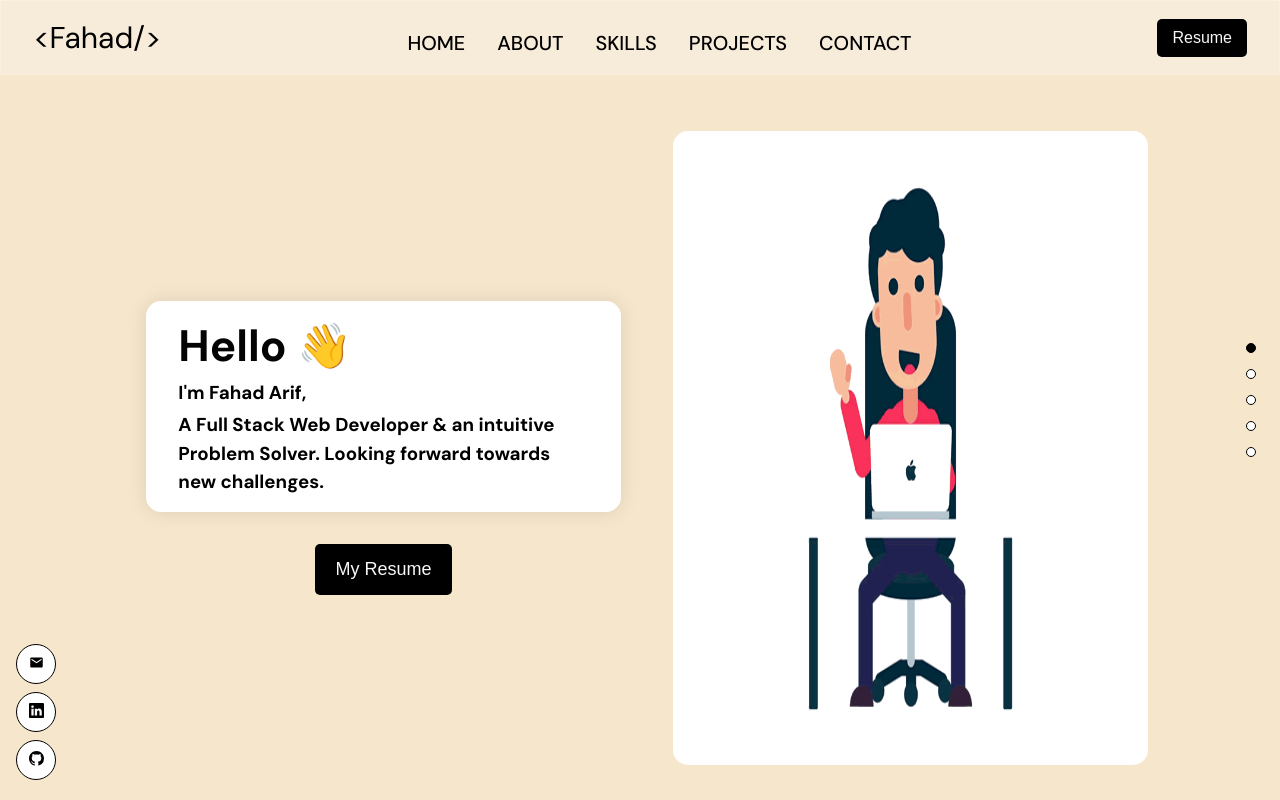
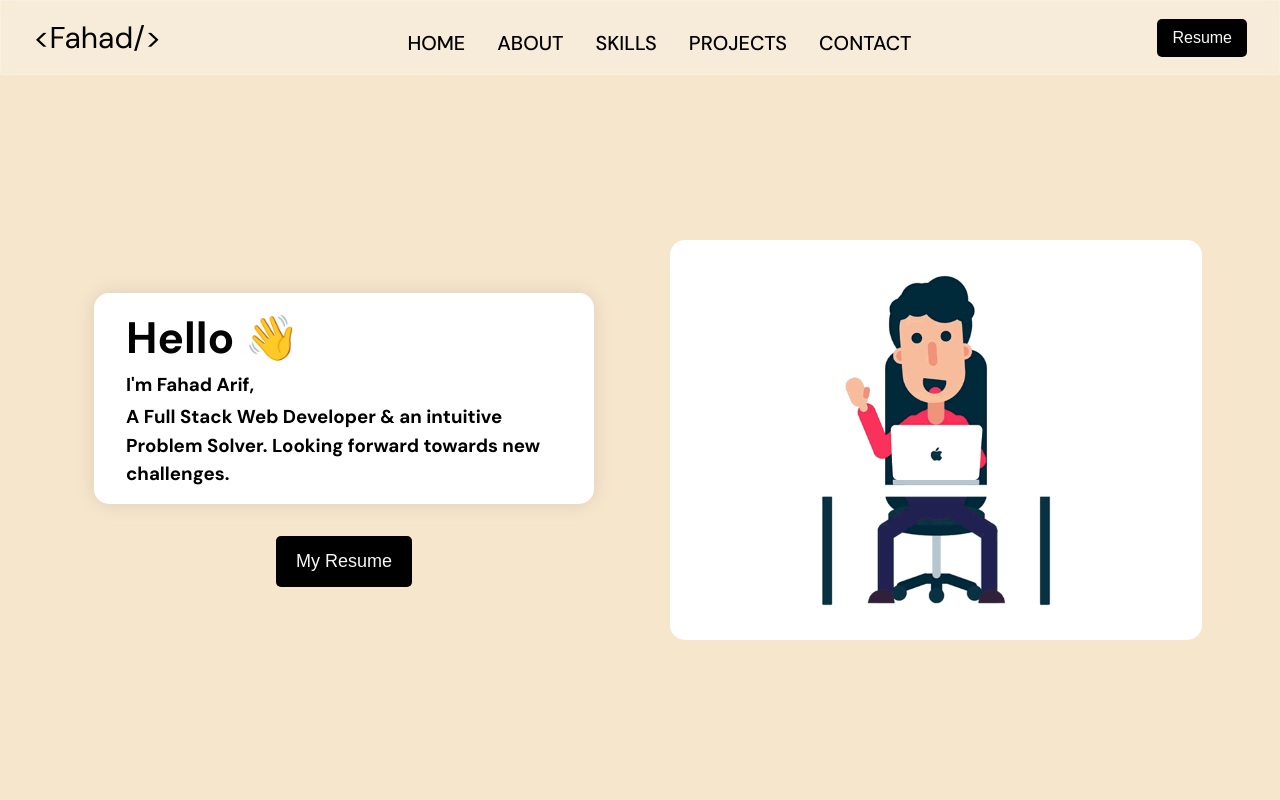
Before and after one commit to fahad9988/fahad9988.github.io, a React (Create React App) app: page / in a window 1280 px wide. Shown: the top 800 px of the page. Built offline with nearby package versions, Linux system fonts and the light colour scheme.

Commit message:
final changes

```diff
--- a/public/index.html
+++ b/public/index.html
@@ -2,7 +2,7 @@
 <html lang="en">
   <head>
     <meta charset="utf-8" />
-    <link rel="icon" href="%PUBLIC_URL%/favicon.ico" />
+    <link rel="icon" href="%PUBLIC_URL%/Fahad-Professional-1.jpeg" />
     <meta name="viewport" content="width=device-width, initial-scale=1" />
     <meta name="theme-color" content="#000000" />
     <meta
--- a/src/App.scss
+++ b/src/App.scss
@@ -12,10 +12,7 @@
 }
 
 .app__container {
- width: 100%;
- min-height: 100vh;
- display: flex;
- flex-direction: row;
+
 }
 
 .app__flex {
--- a/src/components/NavigationDots.jsx
+++ /dev/null
@@ -1,18 +0,0 @@
-import React from 'react'
-
-const NavigationDots = ({active}) => {
-  return (
-<div className='app__navigation' >
-{["Home","About","Skills","Projects","Contact"].map((item,index) => (
-     <a
-     key={item+index}
-     className="app__navigation-dot"
-     href={`#${item.toLowerCase()}`}
-     style={active===item.toLowerCase()? {backgroundColor:"black"}:{}}
-     />
-))}
-</div>
-  )
-}
-
-export default NavigationDots
--- a/src/components/SocialMedia.jsx
+++ /dev/null
@@ -1,21 +0,0 @@
-import React from 'react';
-import {BsLinkedin,BsGithub} from "react-icons/bs"
-import {MdEmail} from "react-icons/md"
-
-const SocialMedia = () => {
-  return (
-    <div className='app__social'>
-<div>
-  <a href="mailto:fahad20830@gmail.com"> <MdEmail/></a>
-</div>
-<div>
- <a target="_blank" href="https://www.linkedin.com/in/fahad-arif-9975b0239"><BsLinkedin/></a>
-</div>
-<div>
- <a target="_blank" href="https://github.com/fahad9988"><BsGithub/></a>
-</div>
-    </div>
-  )
-}
-
-export default SocialMedia
--- a/src/container/About/About.scss
+++ b/src/container/About/About.scss
@@ -1,3 +1,13 @@
+#about{
+ min-height: 100vh;
+ padding: 3rem 0rem 0rem;
+
+ @media screen and (max-width:800px) {
+padding: 2.5rem 0rem 2rem;
+ }
+}
+
+
 .About-Head{
  font-size: 40px;
  text-align: center;
--- a/src/container/Footer/Footer.scss
+++ b/src/container/Footer/Footer.scss
@@ -1,3 +1,13 @@
+#contact{
+  min-height: 100vh;
+  padding: 3rem 0rem 2rem;
+
+  @media screen and (max-width:800px) {
+ padding: 2.5rem 0rem 2rem;
+  }
+ }
+
+
 .Footer-Head{
  font-size: 40px;
  text-align: center;
@@ -18,7 +28,6 @@
  align-items: center;
  flex-wrap: wrap;
  margin: auto;
- margin-top: 4rem ;
 
 
  .fahad_social_card{
@@ -70,6 +79,7 @@
 
  @media screen and (max-width:768px) {
   width: 100%;
+  padding: 0px 10px;
  }
 }
 
@@ -132,5 +142,6 @@ button{
 @media screen and (max-width:768px) {
  width: 100%;
  margin: 1rem 0;
+ padding: 0px 10px;
 }
 }
--- a/src/container/Header/Header.jsx
+++ b/src/container/Header/Header.jsx
@@ -17,7 +17,7 @@ const scaleVariants={
 
 const Header = () => {
   return (
-    <div id="home" className='fahad_header app__flex'  >
+    <div id="home" className='fahad_header'  >
 
      <motion.div
      className='fahad_header_intro'
--- a/src/container/Header/Header.scss
+++ b/src/container/Header/Header.scss
@@ -8,19 +8,20 @@
 .fahad_header{
  flex:1;
  width: 100%;
- height: 100%;
- flex-direction: row;
- padding: 6rem 3rem 0;
-
+ display: flex;
+ justify-content: center;
+ align-items: center;
+ padding: 5rem 3rem 0rem;
+ min-height: 100vh;
  @media screen and (min-width: 2000px) {
-  padding-top: 8rem;
+  padding-top: 6rem;
  }
  @media screen and (max-width: 1200px) {
   flex-direction: column;
-  padding: 6rem 1rem 0;
+  padding: 6rem 0rem 3rem;
  }
  @media screen and (max-width: 480px) {
-  padding: 6rem 0.8rem 2rem;
+  padding: 4rem 0rem 0rem;
  }
 }
 
@@ -30,8 +31,6 @@
  flex-direction: column;
  justify-content: center;
  align-items: center;
- height: 100%;
-
 
  @media screen and (max-width:2000px) {
   width: 100%;
@@ -39,7 +38,13 @@
  }
 
  @media screen and (max-width: 1200px) {
-  margin-bottom: 0px;
+  flex: 0;
+  margin-bottom: 30px;
+ }
+
+ @media screen and (max-width: 420px) {
+  flex: 0;
+  margin-bottom: 50px;
  }
 }
 
@@ -51,14 +56,13 @@
  flex-direction: column;
 
 
-
  .badge-cmp{
   padding: 1rem 2rem;
   border: var(--white-color);
   border-radius: 15px;
   background-color: white;
   width: auto;
-
+  max-width: 500px;
   box-shadow: 0 0 20px rgba(0,0,0,0.1);
 
 
@@ -153,6 +157,10 @@ transition: all 0.3s ease;
   justify-content: center;
   align-items: center;
  }
+
+ @media screen and (max-width:470px) {
+width: 90%;
+ }
 }
 
 
@@ -161,7 +169,6 @@ transition: all 0.3s ease;
  display: flex;
  justify-content: center;
  align-items: center;
- height: 100%;
 
 
  img{
@@ -171,10 +178,19 @@ transition: all 0.3s ease;
   }
 
   @media screen and (max-width: 1200px) {
-   width: 90%;
+    flex: 0;
    img{
     width: 85%;
     height: 85%;
+
+   }
+   }
+
+   @media screen and (max-width: 470px) {
+    flex: 0;
+   img{
+    width: 90%;
+    height: 90%;
 
    }
    }
--- a/src/container/Projects/Projects.scss
+++ b/src/container/Projects/Projects.scss
@@ -1,3 +1,13 @@
+#projects{
+  min-height: 100vh;
+  padding: 3rem 0rem 2rem;
+
+  @media screen and (max-width:800px) {
+ padding: 2.5rem 0rem 2rem;
+  }
+ }
+
+
 .Project-Head{
  font-size: 40px;
  text-align: center;
@@ -28,22 +38,23 @@
  flex-direction: column;
  margin: 2rem;
  padding: 30px;
- text-align: center;
  box-shadow: rgba(0, 0, 0, 0.35) 0px 5px 15px;
  transition: all 0.2s ease;
+ min-height: 525px;
+ position: relative;
 
-@media screen and (max-width:700px) {
-  width: 400px;
-}
 
-@media screen and (max-width:650px) {
-  width: 300px ;
-  padding: 20px;
+
+ @media screen and (max-width:550px) {
+  width: 400px ;
+  padding: 25px;
+  min-height:500px ;
  }
 
- @media screen and (max-width:550px) {
-  width: 230px ;
-  padding: 20px;
+ @media screen and (max-width:450px) {
+  width: 250px ;
+  padding: 10px;
+  min-height:400px ;
  }
 
 
@@ -67,15 +78,10 @@ h2{
  margin-top: 10px;
  margin-bottom: 5px;
 
- @media screen and (max-width:700px) {
-   font-size: 18px;
-}
 
-@media screen and (max-width:650px) {
-  font-size: 18px;
- }
 
- @media screen and (max-width:550px) {
+
+ @media screen and (max-width:450px) {
   font-size: 18px;
  }
 }
@@ -86,52 +92,39 @@ h2{
   border-radius: 10px;
   border: 3.5px solid black;
   object-fit: cover;
-  @media screen and (max-width:700px) {
-    height: 175px;
-  }
 
-  @media screen and (max-width:650px) {
-    height: 145px;
-   }
 
-   @media screen and (max-width:550px) {
-   height: 100px;
+  @media screen and (max-width:550px) {
+    height: 200px;
+    }
+
+   @media screen and (max-width:450px) {
+   height: 125px;
    }
 
 
 
  }
  .fahad_project_desc{
-  @media screen and (max-width:700px) {
-    font-size: 15px;
- }
 
- @media screen and (max-width:650px) {
-   font-size: 15px;
-  }
 
-  @media screen and (max-width:550px) {
+
+  @media screen and (max-width:450px) {
    font-size: 13px;
   }
  }
  .fahad_tech-stack{
-  margin: auto;
   font-size: 17px;
   font-weight: bold;
-  margin-top: 15px;
-  margin-bottom: 15px;
+  margin-top: 5px;
+  bottom: 90px;
+ text-align: left;
 
 
-  @media screen and (max-width:700px) {
-    font-size: 16px;
- }
 
- @media screen and (max-width:650px) {
-   font-size: 16px;
-  }
 
-  @media screen and (max-width:550px) {
-   font-size: 14px;
+  @media screen and (max-width:450px) {
+   font-size: 13px;
   }
  }
 
@@ -142,10 +135,20 @@ h2{
  display: flex;
  width: 250px;
  justify-content: space-between;
- margin: auto;
+ position: absolute;
+
+ bottom: 30px;
+ left: 100px;
+ margin: 0px auto;
+
  @media screen and (max-width:550px) {
   width: 170px ;
+  left: 115px;
+ }
 
+ @media screen and (max-width:450px) {
+  width: 170px ;
+  left: 40px;
  }
 
 
--- a/src/container/Skills/Skills.scss
+++ b/src/container/Skills/Skills.scss
@@ -1,3 +1,14 @@
+#skills{
+   min-height: 100vh;
+   padding: 1.5rem 0rem 0rem;
+
+   @media screen and (max-width:800px) {
+  padding: 1.5rem 0rem 2rem;
+   }
+  }
+
+
+
 .Skill-Head{
  font-size: 40px;
  text-align: center;
--- a/src/wrapper/AppWrap.js
+++ b/src/wrapper/AppWrap.js
@@ -1,16 +1,9 @@
 import React from 'react';
-import NavigationDots from "../components/NavigationDots"
-import SocialMedia from "../components/SocialMedia"
 
 const AppWrap = ( Component,idName,classNames) => function HOC() {
   return (
     <div id={idName} className={`app__container ${classNames}`} >
-<SocialMedia/>
-
-<div className='app__wrapper app__flex' >
-<Component/>
-</div>
-<NavigationDots active={idName} />
+      <Component/>
     </div>
   )
 }
```
Also changed, not shown: src/container/Footer/Footer.jsx (+6 -3 lines), public/Fahad-Professional-1.jpeg (added).
